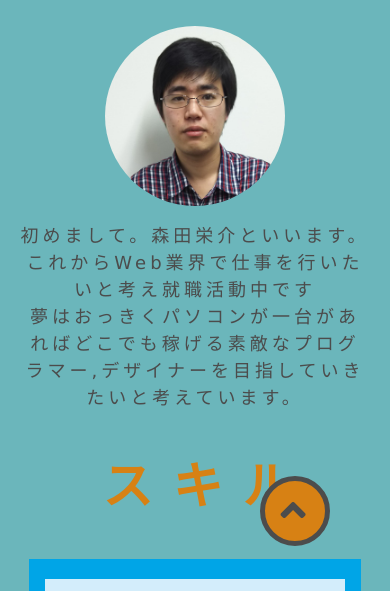
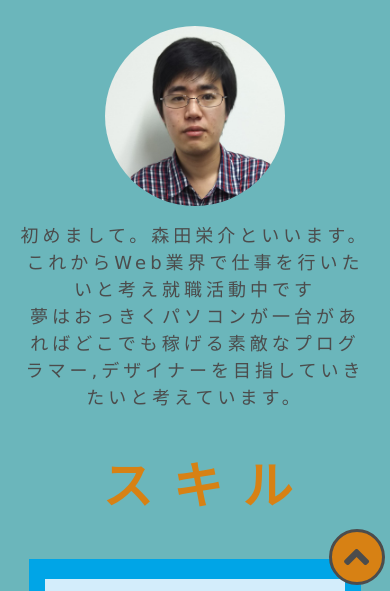
Before and after one commit to moritaeisuke/moritaeisuke.github.io, a plain HTML site: page index.html in a window 390 px wide. Shown: the part 253-844 px from the top of the page. Drawn offline with nearby package versions, Linux system fonts and the light colour scheme; a script that the page names is missing; a web font is replaced by a local one.

Commit message:
sa-do commit

```diff
--- a/css/style.scss
+++ b/css/style.scss
@@ -471,3 +471,25 @@ footer{
   text-decoration: none;
   background-color: #E3A65A;
 }
+@media (max-width: 550px){
+    #pagetop{
+  position: fixed;
+  padding-bottom: 1px;
+  bottom: 5px;
+  right: 5px;
+  margin-bottom: 0;
+}
+
+#pagetop a {
+ width: 50px;
+  height: 50px;
+  font-weight: bold;
+  text-decoration: none;
+   border: 3px solid;
+}
+#pagetop i{
+    display: block;
+    padding-top: 5px;
+    padding-left: 3px;
+}
+}
```
Also changed, not shown: css/style.css, 1 other file.
